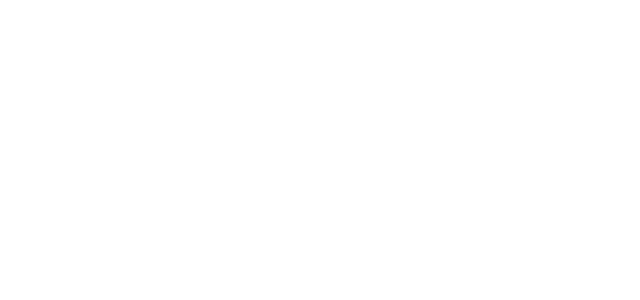
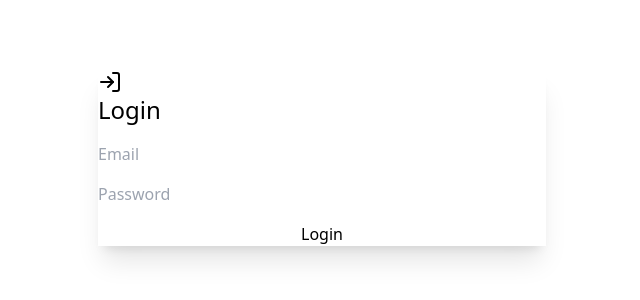
Before and after one commit to Dhirendra7076/ml-student-marks-predictor, a React app in the folder frontend/: page /login in a window 1280 px wide. Before the commit this address had no page. Shown: the part 242-542 px from the top of the page, without its empty margins (318-958 px from the left). Built offline with nearby package versions, Linux system fonts and the light colour scheme; the HTML template or start-up script is replaced by a standard one.

Commit message:
Login page ready

```diff
--- a/frontend/src/App.jsx
+++ b/frontend/src/App.jsx
@@ -4,6 +4,9 @@
 import { Routes,Route } from 'react-router-dom'
 import { Home } from 'lucide-react'
 import HistoryPage from './pages/history.jsx'
+import ProtectedRoute from './components/ProtectedRoute.jsx'
+import Login from './pages/Login.jsx'
+
 
 function App() {
 
@@ -12,9 +15,17 @@
      className='relative min-h-screen flex items-center justify-center'>
       <div className='absolute inset-0 -z-10 h-full w-full items-center px-5 py-24 [background: radial-gradient(125%_125%_at_50%_10%,#000_60%,#00FF9D40_100%)]'/>
       <Routes>
-        <Route path = "/" element = {<PredictorForm/>}/>
+        <Route path = "/" element = {
+
+             <PredictorForm/>
+        }/>
         <Route path = "/home" element = {<Home/>}/>
-        <Route path = "/history" element = {<HistoryPage/>}/>
+        <Route path = "/history" element = {
+
+             <HistoryPage/>
+
+         }/>
+        <Route path = "/login" element = {<Login/>}/>
       </Routes>
     </div>
     )
--- /dev/null
+++ b/frontend/src/components/ProtectedRoute.jsx
@@ -0,0 +1,38 @@
+import axios from "axios";
+import { useState , useEffect } from "react";
+import { Navigate } from "react-router-dom";
+
+
+function ProtectedRoute({children}){
+    const [loading ,setLoading] = useState(true);
+    const [isauthenticated , setIsauthenticated] = useState(false)
+
+    useEffect(()=> {
+        const checkAuth = async()=>{
+            try {
+                await axios.post("http://localhost:5000/api/auth/me" , { //ask use of children to cahtgpt
+                    withCredentials : true //required for cookies
+                });
+
+                setIsauthenticated: true;
+
+            } catch (error) {
+                setIsauthenticated : false
+            }
+
+            setLoading : false
+        }
+        checkAuth();
+    } , [])
+
+    if(loading) {
+        return <div className="text-center mt-10">Checking authentication...</div>
+    }
+
+    if(!isauthenticated) {
+        return <Navigate to="/login" replace/>
+    }
+    return children
+}
+
+export default ProtectedRoute
--- a/frontend/src/main.jsx
+++ b/frontend/src/main.jsx
@@ -2,8 +2,11 @@
 import { createRoot } from 'react-dom/client'
 import './index.css'
 import App from './App.jsx'
-import {BrowserRouter} from "react-router"
+import {BrowserRouter} from "react-router-dom"
 import {Toaster} from 'react-hot-toast'
+import axios from 'axios'
+
+axios.defaults.withCredentials = true
 
 createRoot(document.getElementById('root')).render(
 
--- /dev/null
+++ b/frontend/src/pages/Login.jsx
@@ -0,0 +1,80 @@
+import { useState } from "react";
+import axios from "axios";
+import { useNavigate } from "react-router-dom";
+import toast from "react-hot-toast";
+//import { login } from "../../../backend/src/controllers/auth.controllers";
+import { LogIn } from "lucide-react";
+
+
+function Login(){
+    const [email , setEmail] = useState("")
+    const [password , setPassword] = useState("")
+    const [loading , setLoading] = useState(false);
+
+    const navigate = useNavigate()
+
+    const handleLogin = async(e)=>{
+        e.preventDefault();
+        setLoading(true)
+
+        try {
+            await axios.post("http://localhost:5000/api/auth/login" ,
+                {email , password},
+                {withCredentials : true}
+            )
+
+            toast.success("Login Successful")
+            navigate('/')
+        } catch (error) {
+            toast.error(error.response?.data?.message || "Login failed")
+        }
+
+        setLoading(false);
+    }
+
+    return (
+    <div className="min-h-screen flex items-center justify-center bg-base-200">
+      <div className="card w-full max-w-md bg-base-100 shadow-xl">
+        <div className="card-body">
+
+          <h2 className="card-title justify-center text-2xl">
+            <LogIn className="mr-2" />
+            Login
+          </h2>
+
+          <form onSubmit={handleLogin} className="space-y-4 mt-4">
+
+            <input
+              type="email"
+              placeholder="Email"
+              className="input input-bordered w-full"
+              value={email}
+              onChange={(e) => setEmail(e.target.value)}
+              required
+            />
+
+            <input
+              type="password"
+              placeholder="Password"
+              className="input input-bordered w-full"
+              value={password}
+              onChange={(e) => setPassword(e.target.value)}
+              required
+            />
+
+            <button
+              type="submit"
+              className={`btn btn-primary w-full ${loading ? "loading" : ""}`}
+            >
+              {loading ? "Logging in..." : "Login"}
+            </button>
+
+          </form>
+
+        </div>
+      </div>
+    </div>
+  );
+}
+
+export default Login
```
Also changed, not shown: 2 other files (tests, documents, lock files or other folders).
